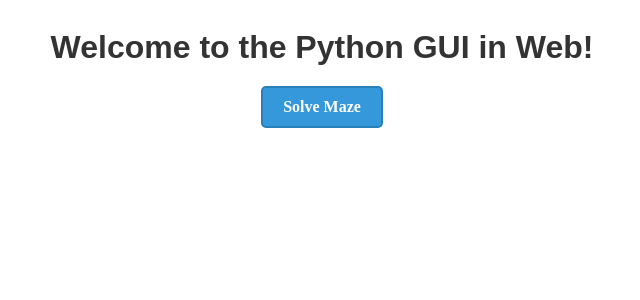
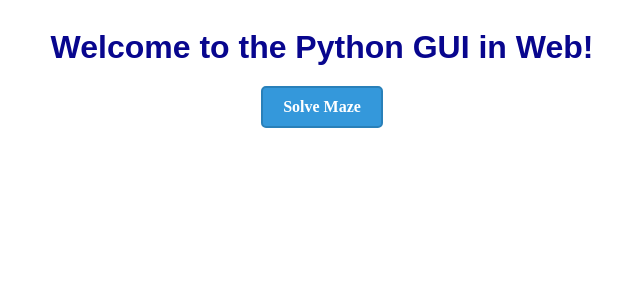
Before and after one commit to TheRock1808/Maze-Solver, a Flask app: page / in a window 1280 px wide. Shown: the top 300 px of the page, without its empty margins (318-958 px from the left). Run offline with Flask 3, Linux system fonts and the light colour scheme.

Commit message:
colour match

```diff
--- a/maze-solver/templates/index.html
+++ b/maze-solver/templates/index.html
@@ -14,7 +14,7 @@
     }
 
     h1{
-        color: #333;
+        color: #08068e;
         font-family: 'Arial', sans-serif;
         text-align: center;
         margin-bottom: 20px;
```
